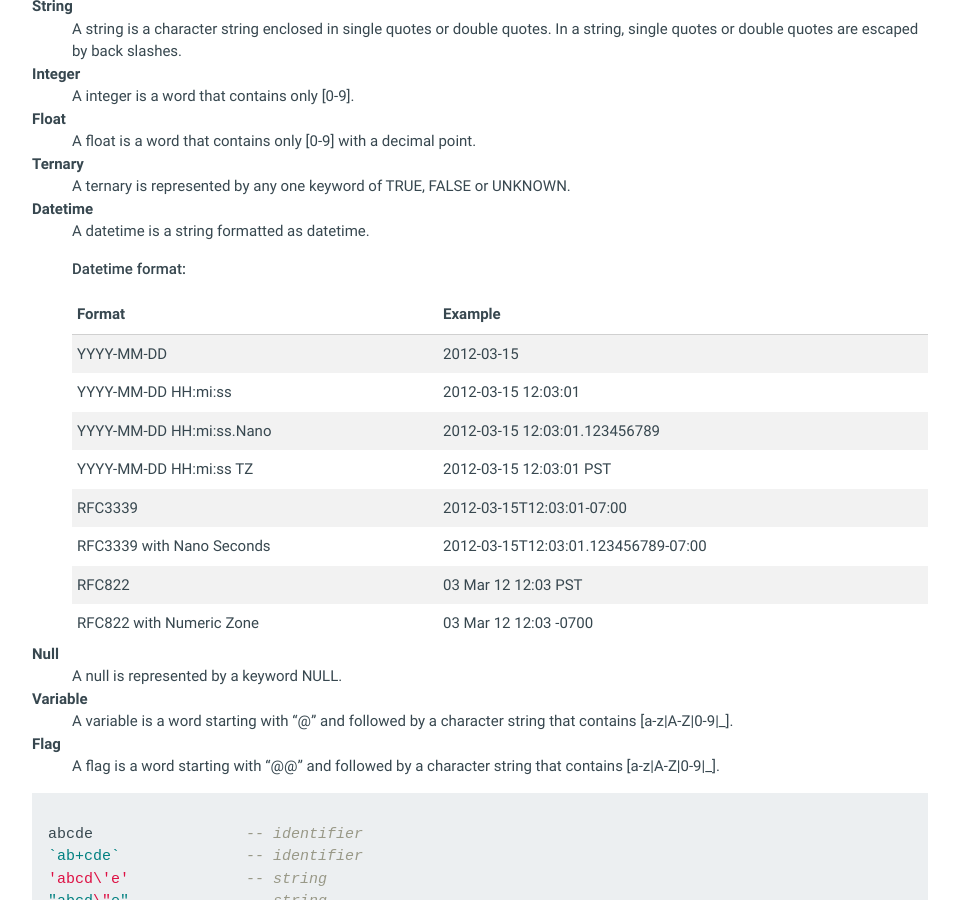
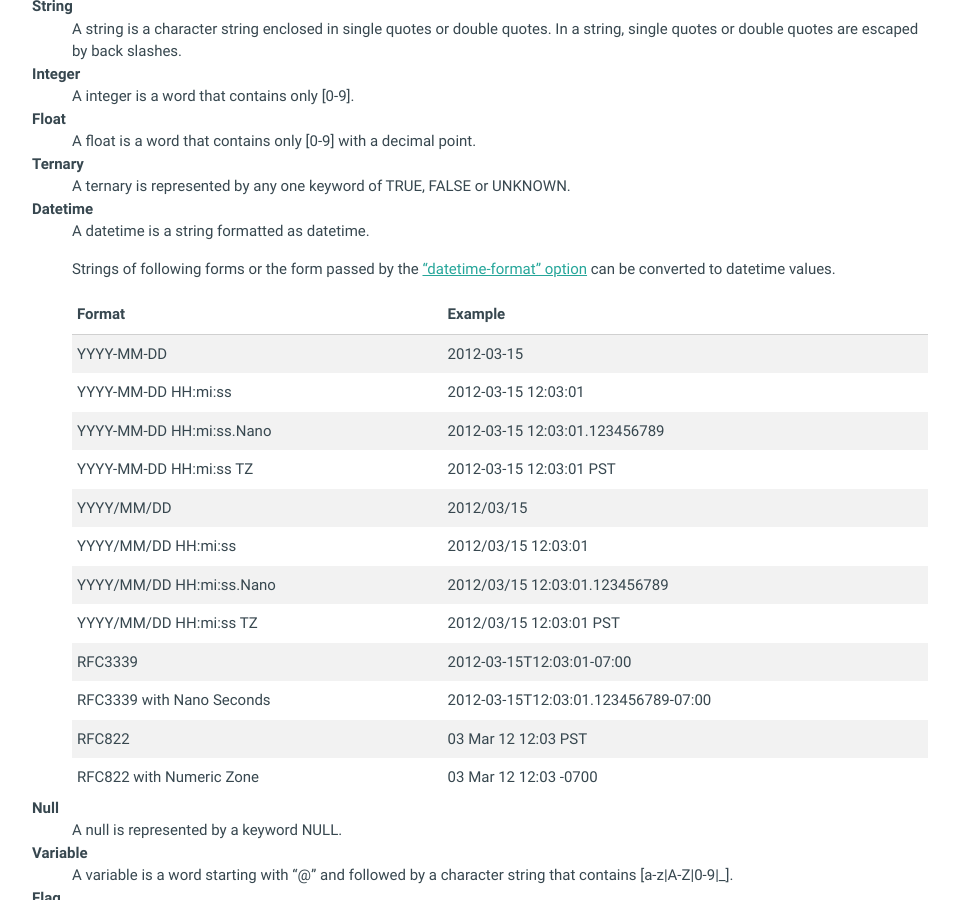
Before and after one commit to mithrandie/csvq, a Jekyll site: the page built from docs/_posts/2006-01-02-statement.md, in a window 1280 px wide and 900 px high, scrolled down 1317 px. Shown: the whole window, without its empty margins (160-1119 px from the left). Built offline with Jekyll 4.4.1, drawn with Linux system fonts in a browser that asks for light colours.

Commit message:
Update docs.

```diff
--- a/docs/_posts/2006-01-02-statement.md
+++ b/docs/_posts/2006-01-02-statement.md
@@ -67,7 +67,7 @@ Ternary
 Datetime
 : A datetime is a string formatted as datetime.
 
-  **Datetime format:**
+  Strings of following forms or the form passed by the ["datetime-format" option]({{ '/reference/command.html#global_options' | relative_url }}) can be converted to datetime values.
 
   | Format | Example |
   | :- | :- |
@@ -75,6 +75,10 @@ Datetime
   | YYYY-MM-DD HH:mi:ss | 2012-03-15 12:03:01 |
   | YYYY-MM-DD HH:mi:ss.Nano | 2012-03-15 12:03:01.123456789 |
   | YYYY-MM-DD HH:mi:ss TZ | 2012-03-15 12:03:01 PST |
+  | YYYY/MM/DD | 2012/03/15 |
+  | YYYY/MM/DD HH:mi:ss | 2012/03/15 12:03:01 |
+  | YYYY/MM/DD HH:mi:ss.Nano | 2012/03/15 12:03:01.123456789 |
+  | YYYY/MM/DD HH:mi:ss TZ | 2012/03/15 12:03:01 PST |
   | RFC3339 | 2012-03-15T12:03:01-07:00 |
   | RFC3339 with Nano Seconds | 2012-03-15T12:03:01.123456789-07:00 |
   | RFC822 | 03 Mar 12 12:03 PST |
```
